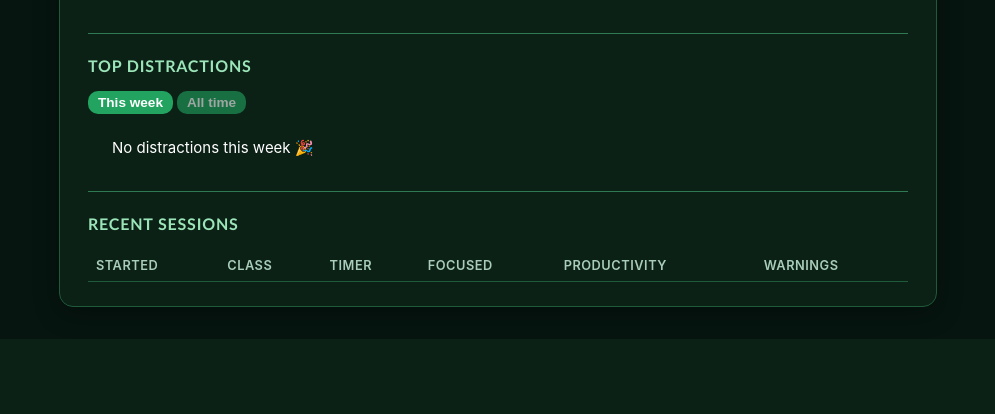
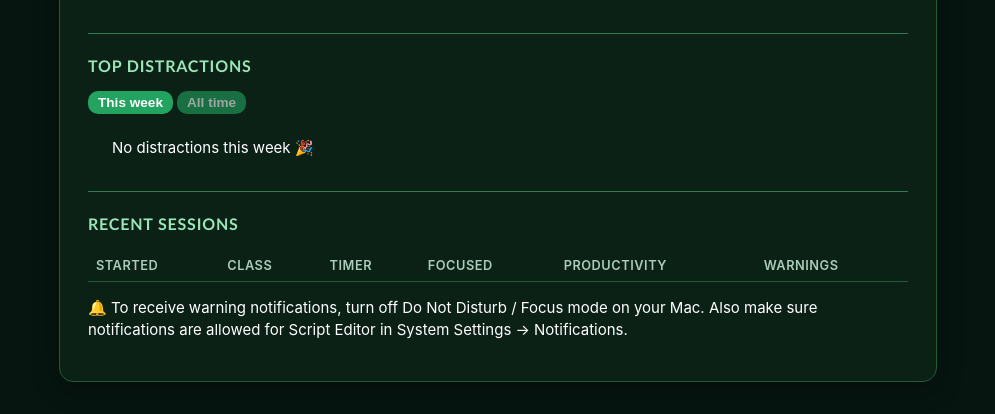
Before and after one commit to mewsmochi/scope_USC-Study-Monitor, a Flask app: page / in a window 1280 px wide. Shown: the part 1714-2128 px from the top of the page, without its empty margins (142-1137 px from the left). Before the commit the page ends 2053 px from the top, so only its background shows below. Run offline with Flask 3, Linux system fonts and the light colour scheme; data that the repository does not hold is empty; some web fonts are replaced.

Commit message:
Add footer note for notification settings
Added footer note about notification settings for Mac users.

```diff
--- a/dashboard/templates/index.html
+++ b/dashboard/templates/index.html
@@ -130,6 +130,10 @@
       <button id="add-site-button">Add</button>
       <p class="hint">Typing works too, but an app name must match what the app is called exactly.</p>
     </div>
+    <p class="footer-note">
+      🔔 To receive warning notifications, turn off Do Not Disturb / Focus mode on your Mac.
+      Also make sure notifications are allowed for Script Editor in System Settings → Notifications.
+    </p>
   </main>
 
   <script src="https://cdnjs.cloudflare.com/ajax/libs/Chart.js/4.4.1/chart.umd.min.js"></script>
```
